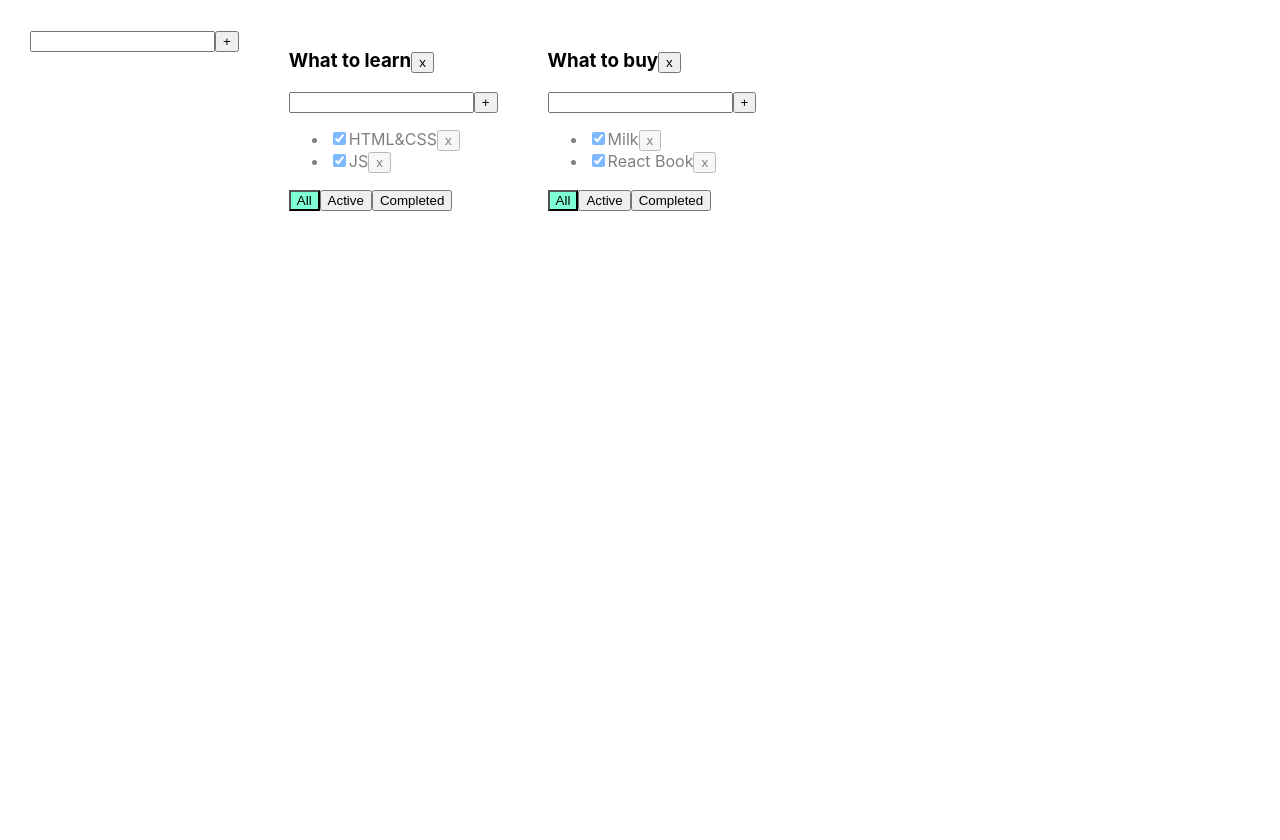
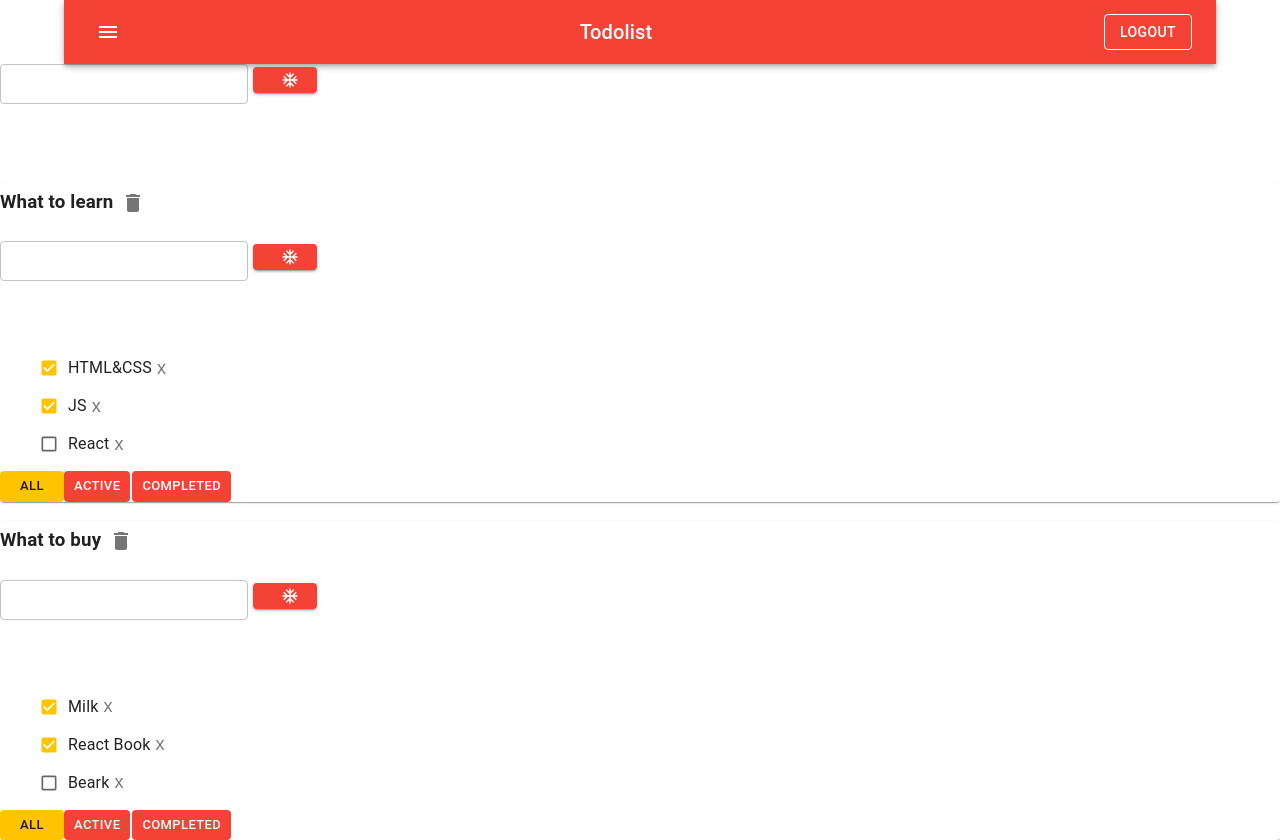
Before and after one commit to RuslanZhavoronkov/1-todolist, a React (Create React App) app: page / in a window 1280 px wide. Before the commit the page ends 800 px from the top, so only its background shows below. Built offline with nearby package versions, Linux system fonts and the light colour scheme.

Commit message:
Lesson 7

```diff
--- a/package.json
+++ b/package.json
@@ -3,6 +3,10 @@
   "version": "0.1.0",
   "private": true,
   "dependencies": {
+    "@emotion/react": "^11.11.1",
+    "@emotion/styled": "^11.11.0",
+    "@mui/icons-material": "^5.14.3",
+    "@mui/material": "^5.14.3",
     "@testing-library/jest-dom": "^5.16.5",
     "@testing-library/react": "^13.4.0",
     "@testing-library/user-event": "^13.5.0",
--- a/src/AddItemForm.tsx
+++ b/src/AddItemForm.tsx
@@ -1,21 +1,23 @@
-import React, {ChangeEvent, KeyboardEvent, useState} from 'react';
+import { Button, TextField } from '@mui/material';
+import React, { ChangeEvent, KeyboardEvent, useState } from 'react';
+import AcUnitIcon from '@mui/icons-material/AcUnit';
 
-type PropsType={
-    callback:(title: string)=>void
+
+type AddItemFormPropsType = {
+    addItem: (title: string) => void
 }
 
+export function AddItemForm(props: AddItemFormPropsType) {
 
-export const AddItemForm = (props:PropsType) => {
     let [title, setTitle] = useState("")
-    let [error, setError] = useState<string | null>(null)
+    let [error, setError] = useState<boolean>(false)
 
-    const addTask = () => {
-        let newTitle = title.trim();
-        if (newTitle !== "") {
-            props.callback(newTitle);
+    const addItem = () => {
+        if (title.trim() !== "") {
+            props.addItem(title);
             setTitle("");
         } else {
-            setError("Title is required");
+           setError(false);
         }
     }
 
@@ -24,21 +26,34 @@ export const AddItemForm = (props:PropsType) => {
     }
 
     const onKeyPressHandler = (e: KeyboardEvent<HTMLInputElement>) => {
-        setError(null);
+        setError(true);
         if (e.charCode === 13) {
-            addTask();
+            addItem();
         }
     }
 
-    return (
-        <div>
-            <input value={title}
+    return <div
+        style={{
+            display: 'flex',
+            minHeight: '100px',
+            alignItems: 'flex-start'
+        }}>
+        <TextField variant={"outlined"} value={title}
+            sx={{ mr: '5px' }}
             onChange={onChangeHandler}
+            size={"small"}
             onKeyPress={onKeyPressHandler}
-                   className={error ? "error" : ""}
+            error={!!error}
         />
-            <button onClick={addTask}>+</button>
+        <Button
+            size={'small'}
+            color={"primary"}
+            onClick={addItem}
+            endIcon={<AcUnitIcon />}
+            variant={'contained'}
+            sx={{mt:"3px"}}
+        ></Button>
+
         {error && <div className="error-message">{error}</div>}
     </div>
-    );
-};
+}
--- a/src/App.css
+++ b/src/App.css
@@ -1,5 +1,5 @@
 
-.App {
+/* .App {
   padding: 30px;
   display: flex;
 }
@@ -22,4 +22,4 @@
 
 .is-done {
   opacity: 0.5;
-}
+} */
--- a/src/App.tsx
+++ b/src/App.tsx
@@ -1,8 +1,12 @@
-import React, {useState} from 'react';
+import React, { useState } from 'react';
 import './App.css';
-import {TaskType, Todolist} from './Todolist';
-import {v1} from 'uuid';
-import {AddItemForm} from "./AddItemForm";
+import { TaskType, Todolist } from './Todolist';
+import { v1 } from 'uuid';
+import { AddItemForm } from './AddItemForm';
+import { ThemeProvider } from '@emotion/react';
+import { amber, red } from '@mui/material/colors';
+import { AppBar, Button, Container, CssBaseline, Grid, IconButton, Paper, Toolbar, Typography, createTheme } from '@mui/material';
+import { Menu } from '@mui/icons-material';
 
 export type FilterValuesType = "all" | "active" | "completed";
 type TodolistType = {
@@ -17,33 +21,31 @@ type TasksStateType = {
 
 
 function App() {
-    let todolistId1 = v1();
-    let todolistId2 = v1();
-
-    let [todolists, setTodolists] = useState<Array<TodolistType>>([
-        {id: todolistId1, title: "What to learn", filter: "all"},
-        {id: todolistId2, title: "What to buy", filter: "all"}
-    ])
-
-    let [tasks, setTasks] = useState<TasksStateType>({
-        [todolistId1]: [
-            {id: v1(), title: "HTML&CSS", isDone: true},
-            {id: v1(), title: "JS", isDone: true}
-        ],
-        [todolistId2]: [
-            {id: v1(), title: "Milk", isDone: true},
-            {id: v1(), title: "React Book", isDone: true}
-        ]
-    });
-
-
     function removeTask(id: string, todolistId: string) {
         //достанем нужный массив по todolistId:
         let todolistTasks = tasks[todolistId];
         // перезапишем в этом объекте массив для нужного тудулиста отфилтрованным массивом:
         tasks[todolistId] = todolistTasks.filter(t => t.id != id);
         // засетаем в стейт копию объекта, чтобы React отреагировал перерисовкой
-        setTasks({...tasks});
+        setTasks({ ...tasks });
+    }
+
+    function addTask(title: string, todolistId: string) {
+        let task = { id: v1(), title: title, isDone: false };
+        //достанем нужный массив по todolistId:
+        let todolistTasks = tasks[todolistId];
+        // перезапишем в этом объекте массив для нужного тудулиста копией, добавив в начало новую таску:
+        tasks[todolistId] = [task, ...todolistTasks];
+        // засетаем в стейт копию объекта, чтобы React отреагировал перерисовкой
+        setTasks({ ...tasks });
+    }
+
+    function changeFilter(value: FilterValuesType, todolistId: string) {
+        let todolist = todolists.find(tl => tl.id === todolistId);
+        if (todolist) {
+            todolist.filter = value;
+            setTodolists([...todolists])
+        }
     }
 
     function changeStatus(id: string, isDone: boolean, todolistId: string) {
@@ -55,15 +57,19 @@ function App() {
         if (task) {
             task.isDone = isDone;
             // засетаем в стейт копию объекта, чтобы React отреагировал перерисовкой
-            setTasks({...tasks});
+            setTasks({ ...tasks });
         }
     }
-
-    function changeFilter(value: FilterValuesType, todolistId: string) {
-        let todolist = todolists.find(tl => tl.id === todolistId);
-        if (todolist) {
-            todolist.filter = value;
-            setTodolists([...todolists])
+    function changeTaskTitle(id: string, newTitle: string, todolistId: string) {
+        //достанем нужный массив по todolistId:
+        let todolistTasks = tasks[todolistId];
+        // найдём нужную таску:
+        let task = todolistTasks.find(t => t.id === id);
+        //изменим таску, если она нашлась
+        if (task) {
+            task.title = newTitle;
+            // засетаем в стейт копию объекта, чтобы React отреагировал перерисовкой
+            setTasks({ ...tasks });
         }
     }
 
@@ -73,40 +79,84 @@ function App() {
         // удалим таски для этого тудулиста из второго стейта, где мы храним отдельно таски
         delete tasks[id]; // удаляем св-во из объекта... значением которого являлся массив тасок
         // засетаем в стейт копию объекта, чтобы React отреагировал перерисовкой
-        setTasks({...tasks});
+        setTasks({ ...tasks });
+    }
+    function changeTodolistTitle(id: string, title: string) {
+        // найдём нужный todolist
+        const todolist = todolists.find(tl => tl.id === id);
+        if (todolist) {
+            // если нашёлся - изменим ему заголовок
+            todolist.title = title;
+            setTodolists([...todolists]);
+        }
     }
 
-    function addTask(title: string, todolistId: string) {
-        let task = {id: v1(), title: title, isDone: false};
-        //достанем нужный массив по todolistId:
-        let todolistTasks = tasks[todolistId];
-        // перезапишем в этом объекте массив для нужного тудулиста копией, добавив в начало новую таску:
-        tasks[todolistId] = [task, ...todolistTasks];
-        // засетаем в стейт копию объекта, чтобы React отреагировал перерисовкой
-        setTasks({...tasks});
-    }
+    const todolistId1 = v1();
+    const todolistId2 = v1();
 
-    const addTodolist = (newTitle: string) => {
-        const todolistID = v1()
-        let newTodo: TodolistType = {id: todolistID, title: newTitle, filter: "all"}
-        setTodolists([newTodo, ...todolists])
-        setTasks({...tasks, [todolistID]: []})
-    }
-    const updateTask = (todolistId: string, taskId: string, newTitle: string) => {
+    let [todolists, setTodolists] = useState<Array<TodolistType>>([
+        { id: todolistId1, title: "What to learn", filter: "all" },
+        { id: todolistId2, title: "What to buy", filter: "all" }
+    ])
+
+    let [tasks, setTasks] = useState<TasksStateType>({
+        [todolistId1]: [
+            { id: v1(), title: "HTML&CSS", isDone: true },
+            { id: v1(), title: "JS", isDone: true },
+            { id: v1(), title: "React", isDone: false }
+        ],
+        [todolistId2]: [
+            { id: v1(), title: "Milk", isDone: true },
+            { id: v1(), title: "React Book", isDone: true },
+            { id: v1(), title: "Beark", isDone: false }
+        ]
+    });
+
+    function addTodolist(title: string) {
+        let newTodolistId = v1();
+        let newTodolist: TodolistType = { id: newTodolistId, title: title, filter: 'all' };
+        setTodolists([newTodolist, ...todolists]);
         setTasks({
             ...tasks,
-            [todolistId]: tasks[todolistId].map(el => el.id === taskId ? {...el, title: newTitle} : el)
+            [newTodolistId]: []
         })
     }
 
-    const updateTodolistTitle = (todolistId: string, title: string) => {
-        setTodolists(todolists.map(el=>el.id===todolistId ?{...el,title}  :el))
-    }
+    const theme = createTheme({
+
+        palette: {
+            primary: red,
+            secondary: amber,
+
+        },
+
+    })
 
 
+    const[isLightMode, setIsLightMode] = useState<boolean>(true)
+    const mode = isLightMode ? 'light': 'dark'
+
     return (
-        <div className="App">
-            <AddItemForm callback={addTodolist}/>
+        <ThemeProvider theme={theme}>
+            <CssBaseline />
+            <div className="App"
+                style={{
+                    alignItems: 'flex-start'
+                }}>
+                <Container>
+                    <AppBar position={'static'}>
+
+                        <Toolbar sx={{ display: "flex", justifyContent: "space-between" }}>
+                            <IconButton color={'inherit'}><Menu /></IconButton>
+                            <Typography variant={'h6'}>Todolist</Typography>
+                            <Button variant={"outlined"} color={'inherit'}>
+                                LogOut
+                            </Button>
+                        </Toolbar>
+
+                    </AppBar>
+                    </Container>
+                   <Grid><AddItemForm addItem={addTodolist} /></Grid>
 
                     {
                         todolists.map(tl => {
@@ -120,7 +170,7 @@ function App() {
                                 tasksForTodolist = allTodolistTasks.filter(t => t.isDone === true);
                             }
 
-                    return <Todolist
+                            return <Paper> <Todolist
                                 key={tl.id}
                                 id={tl.id}
                                 title={tl.title}
@@ -131,14 +181,21 @@ function App() {
                                 changeTaskStatus={changeStatus}
                                 filter={tl.filter}
                                 removeTodolist={removeTodolist}
-                        updateTask={updateTask}
-                        updateTodolistTitle={updateTodolistTitle}
+                                changeTaskTitle={changeTaskTitle}
+                                changeTodolistTitle={changeTodolistTitle}
                             />
+                            </Paper>
                         })
                     }
 
+
+
             </div>
+
+        </ThemeProvider>
+
     );
+
 }
 
 export default App;
--- a/src/EditableSpan.tsx
+++ b/src/EditableSpan.tsx
@@ -1,33 +1,28 @@
+import { TextField } from '@mui/material';
 import React, {ChangeEvent, useState} from 'react';
 
-type PropsType = {
-    oldTitle: string
-    callback:(newTitle:string)=>void
+type EditableSpanPropsType = {
+    value: string
+    onChange: (newValue: string) => void
 }
 
-export const EditableSpan = (props: PropsType) => {
-    const [edit, setEdit] = useState(false)
-    const [newTitle,setNewTitle]=useState(props.oldTitle)
+export function EditableSpan(props: EditableSpanPropsType) {
+    let [editMode, setEditMode] = useState(false);
+    let [title, setTitle] = useState(props.value);
 
-
-    const editHandler=()=>{
-        setEdit(!edit)
-        if(edit){
-            updateTitle()
-        }
-      }
-
-    const onChangeHandler=(e:ChangeEvent<HTMLInputElement>)=>{
-        setNewTitle(e.currentTarget.value)
+    const activateEditMode = () => {
+        setEditMode(true);
+        setTitle(props.value);
+    }
+    const activateViewMode = () => {
+        setEditMode(false);
+        props.onChange(title);
+    }
+    const changeTitle = (e: ChangeEvent<HTMLInputElement>) => {
+        setTitle(e.currentTarget.value)
     }
 
-    const updateTitle=()=>{
-        props.callback(newTitle)
-    }
-
-      return (
-        edit
-            ? <input value={newTitle} onBlur={editHandler} onChange={onChangeHandler} autoFocus/>
-            : <span onDoubleClick={editHandler}>{props.oldTitle}</span>
-    );
-};
+    return editMode
+        ? <TextField value={title} variant={'standard'} onChange={changeTitle} autoFocus onBlur={activateViewMode}/>
+        : <span onDoubleClick={activateEditMode}>{props.value}</span>
+}
--- a/src/Todolist.tsx
+++ b/src/Todolist.tsx
@@ -1,7 +1,10 @@
-import React, {ChangeEvent, useState, KeyboardEvent} from 'react';
-import {FilterValuesType} from './App';
-import {AddItemForm} from "./AddItemForm";
-import {EditableSpan} from "./EditableSpan";
+import React, { ChangeEvent } from 'react';
+import { FilterValuesType } from './App';
+import { AddItemForm } from './AddItemForm';
+import { EditableSpan } from './EditableSpan';
+import { Button, Checkbox, IconButton, List, ListItem } from '@mui/material';
+import { CheckBox } from '@mui/icons-material';
+import DeleteIcon from '@mui/icons-material/Delete';
 
 export type TaskType = {
     id: string
@@ -18,38 +21,33 @@ type PropsType = {
     addTask: (title: string, todolistId: string) => void
     changeTaskStatus: (id: string, isDone: boolean, todolistId: string) => void
     removeTodolist: (id: string) => void
+    changeTodolistTitle: (id: string, newTitle: string) => void
     filter: FilterValuesType
-    updateTask: (todolistId: string, taskId: string, newTitle: string) => void
-    updateTodolistTitle:(todolistId: string, newTitle: string)=>void
+    changeTaskTitle: (taskId: string, newTitle: string, todolistId: string) => void
 }
 
 export function Todolist(props: PropsType) {
-    const removeTodolist = () => props.removeTodolist(props.id)
+    const addTask = (title: string) => {
+        props.addTask(title, props.id);
+    }
+
+    const removeTodolist = () => {
+        props.removeTodolist(props.id);
+    }
+    const changeTodolistTitle = (title: string) => {
+        props.changeTodolistTitle(props.id, title);
+    }
 
     const onAllClickHandler = () => props.changeFilter("all", props.id);
     const onActiveClickHandler = () => props.changeFilter("active", props.id);
     const onCompletedClickHandler = () => props.changeFilter("completed", props.id);
 
-    const addTaskHandler = (title: string) => {
-        props.addTask(title, props.id)
-    }
-
-    const updateTodolistTitle=(newTitle:string)=>{
-        props.updateTodolistTitle(props.id,newTitle)
-    }
-
-
-    const updateTaskHandler = (taskID:string,newTitle: string) => {
-        props.updateTask(props.id, taskID, newTitle)
-    }
-
     return <div>
-        <h3>
-            <EditableSpan oldTitle={props.title} callback={updateTodolistTitle}/>
-            <button onClick={removeTodolist}>x</button>
+        <h3> <EditableSpan value={props.title} onChange={changeTodolistTitle} />
+            <IconButton onClick={removeTodolist}>< DeleteIcon/></IconButton>
         </h3>
-        <AddItemForm callback={addTaskHandler}/>
-        <ul>
+        <AddItemForm addItem={addTask} />
+        <List>
             {
                 props.tasks.map(t => {
                     const onClickHandler = () => props.removeTask(t.id, props.id)
@@ -57,30 +55,51 @@ export function Todolist(props: PropsType) {
                         let newIsDoneValue = e.currentTarget.checked;
                         props.changeTaskStatus(t.id, newIsDoneValue, props.id);
                     }
+                    const onTitleChangeHandler = (newValue: string) => {
+                        props.changeTaskTitle(t.id, newValue, props.id);
+                    }
 
-                    // const updateTaskHandler = (newTitle: string) => {
-                    //     props.updateTask(props.id, t.id, newTitle)
-                    // }
 
-                    return <li key={t.id} className={t.isDone ? "is-done" : ""}>
-                        <input type="checkbox" onChange={onChangeHandler} checked={t.isDone}/>
-                        {/*<span>{t.title}</span>*/}
-                        <EditableSpan oldTitle={t.title} callback={(newTitle)=>updateTaskHandler(t.id,newTitle)}/>
-                        <button onClick={onClickHandler}>x</button>
-                    </li>
+                    return <ListItem
+                    sx={{p:"0 30px"}} //pading
+                    key={t.id} className={t.isDone ? "is-done" : ""}>
+                        <Checkbox
+                            size={'small'}
+                            color={'secondary'}
+                            onChange={onChangeHandler}
+                            checked={t.isDone} />
+                        <EditableSpan value={t.title} onChange={onTitleChangeHandler} />
+                        <IconButton
+                            size={'small'}
+
+                            onClick={onClickHandler}>x</IconButton>
+                    </ListItem>
                 })
             }
-        </ul>
+        </List>
         <div>
-            <button className={props.filter === 'all' ? "active-filter" : ""}
-                    onClick={onAllClickHandler}>All
-            </button>
-            <button className={props.filter === 'active' ? "active-filter" : ""}
-                    onClick={onActiveClickHandler}>Active
-            </button>
-            <button className={props.filter === 'completed' ? "active-filter" : ""}
-                    onClick={onCompletedClickHandler}>Completed
-            </button>
+            <Button
+                variant={'contained'}
+                size={'small'}
+                disableElevation
+                color={props.filter === 'all' ? "secondary" : "primary"}
+                onClick={onAllClickHandler}>All
+            </Button>
+            <Button
+                sx={{ mr: '2px' }}
+                variant={'contained'}
+                size={'small'}
+                disableElevation
+                color={props.filter === 'active' ? "secondary" : "primary"}
+                onClick={onActiveClickHandler}>Active
+            </Button>
+            <Button
+                variant={'contained'}
+                size={'small'}
+                disableElevation
+                color={props.filter === 'completed' ? "secondary" : "primary"}
+                onClick={onCompletedClickHandler}>Completed
+            </Button>
         </div>
     </div>
 }
```
Also changed, not shown: 1 other file (tests, documents, lock files or other folders). Lines whose indentation alone changed are shown as unchanged.
